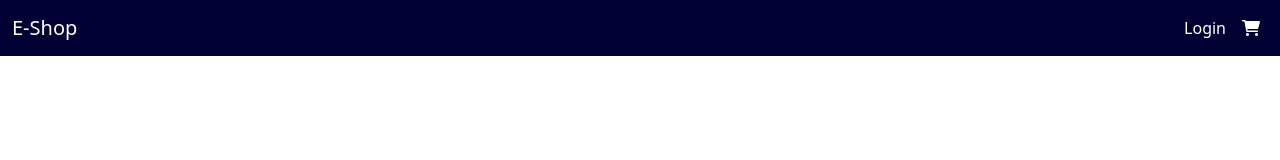
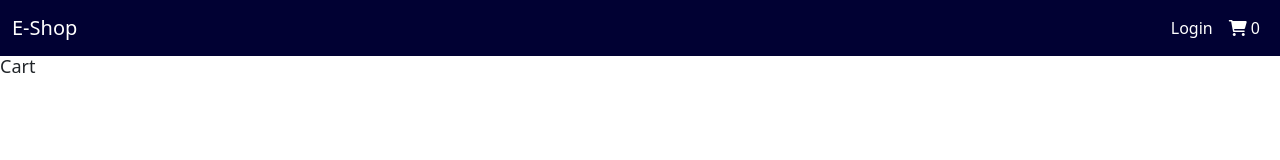
Before and after one commit to subashhB/mern-ecommerce, a React (Create React App) app in the folder client/: page /cart in a window 1280 px wide. Before the commit this address had no page. Shown: the top 160 px of the page. Built offline with nearby package versions, Linux system fonts and the light colour scheme.

Commit message:
Cart and Local Storage

```diff
--- a/client/src/App.js
+++ b/client/src/App.js
@@ -5,6 +5,7 @@ import Navbar from './components/Navbar';
 import Homescreen from './screens/Homescreen';
 import {BrowserRouter, Route, Routes} from 'react-router-dom';
 import Description from './screens/Description';
+import Cart from './screens/Cart';
 
 function App() {
   return (
@@ -14,6 +15,7 @@ function App() {
         <Routes>
           <Route path='/' element={<Homescreen/>} exact/>
           <Route path='/product/:id' element={<Description/>} exact/>
+          <Route path='/cart' element={<Cart/>}/>
         </Routes>
       </BrowserRouter>
     </div>
--- /dev/null
+++ b/client/src/actions/cartActions.js
@@ -0,0 +1,11 @@
+export const addToCart=(product, quantity)=>(dispatch,getState)=>{
+    const cartItem = {
+        name: product.name,
+        _id: product._id,
+        price: product.price,
+        countInStock: product.countInStock,
+        quantity: quantity
+    }
+    dispatch({type:'ADD_TO_CART', payload:cartItem})
+    localStorage.setItem('cartItems', JSON.stringify(getState().cartReducer.cartItems))
+}
--- a/client/src/components/Navbar.js
+++ b/client/src/components/Navbar.js
@@ -1,11 +1,14 @@
 import React from 'react';
+import { useDispatch,useSelector } from 'react-redux';
 
 export default function Navbar() {
+    const cartReducer = useSelector(state => state.cartReducer)
+    const {cartItems} = cartReducer
     return (
         <div>
             <nav className="navbar navbar-expand-lg">
                 <div className="container-fluid">
-                    <a className="navbar-brand" href="#">E-Shop</a>
+                    <a className="navbar-brand" href="/">E-Shop</a>
                     <button className="navbar-toggler" type="button" data-bs-toggle="collapse" data-bs-target="#navbarNav" aria-controls="navbarNav" aria-expanded="false" aria-label="Toggle navigation">
                         <span className="navbar-toggler-icon"></span>
                     </button>
@@ -15,7 +18,9 @@ export default function Navbar() {
                                 <a className="nav-link" href="#">Login</a>
                             </li>
                             <li className="nav-item">
-                                <a className="nav-link disabled"><i className='fa fa-shopping-cart'></i></a>
+                                <a className="nav-link" href="/cart">
+                                    <i className='fas fa-shopping-cart'></i> {cartItems.length}
+                                </a>
                             </li>
                         </ul>
                     </div>
--- /dev/null
+++ b/client/src/reducers/cartReducers.js
@@ -0,0 +1,20 @@
+export const cartReducer = (state={cartItems: []}, action)=>{
+    switch(action.type){
+        case 'ADD_TO_CART':
+        const alreadyExists = state.cartItems.find((item) => item._id === action.payload._id)
+        if(alreadyExists){
+            return{
+                ...state,
+                cartItems: state.cartItems.map((item) => item._id === action.payload._id ? action.payload : item)
+            }
+        }
+        else{
+            return{
+                ...state,
+                cartItems: [...state.cartItems, action.payload]
+            }
+        }
+
+        default: return state
+    }
+}
--- /dev/null
+++ b/client/src/screens/Cart.js
@@ -0,0 +1,12 @@
+import React from 'react'
+import {useDispatch, useSelector} from 'react-redux'
+
+export default function Cart() {
+    const cartReducerState = useSelector(state=> state.cartReducer)
+    const {cartItems} = cartReducerState
+  return (
+    <div>
+        <h1>Cart</h1>
+    </div>
+  )
+}
--- a/client/src/screens/Description.js
+++ b/client/src/screens/Description.js
@@ -2,17 +2,22 @@ import React, { useEffect, useState } from "react";
 import { useDispatch, useSelector } from "react-redux";
 import { useParams } from "react-router-dom";
 import { getProductById } from "../actions/productActions";
+import { addToCart } from "../actions/cartActions";
 
 export default function Description({match}){
     let {id:productId} = useParams();
     const getProductByIdState = useSelector(state=> state.getProductByIdReducer)
     const{product, loading, error}= getProductByIdState
     const dispatch = useDispatch();
+    const[quantity, setQuantity] = useState(1);
+
+    const addItemToCart=()=>{
+        dispatch(addToCart(product,quantity))
+    }
 
     useEffect(()=>{
         dispatch(getProductById(productId))
     },[])
-
 
     return (
       <div>
@@ -39,13 +44,13 @@ export default function Description({match}){
                 <h1>Price: {product.price}</h1>
                 <hr />
                 <h1>Select Quantity: </h1>
-                <select>
+                <select value={quantity} onChange={(e)=>{setQuantity(e.target.value)}}>
                   {[...Array(product.countInStock).keys()].map((x, i) => {
                     return <option value={i + 1} key={i}>{i + 1}</option>;
                   })}
                 </select>
                 <hr />
-                <button className="btn btn-dark ">ADD TO CART</button>
+                <button className="btn btn-dark " onClick={addItemToCart} disabled={!product.countInStock}>ADD TO CART</button>
               </div>
             </div>
           </div>
--- a/client/src/store.js
+++ b/client/src/store.js
@@ -1,4 +1,5 @@
 import { getAllProductsReducer, getProductByIdReducer } from "./reducers/productReducers";
+import {cartReducer} from './reducers/cartReducers';
 import {combineReducers} from 'redux';
 import {createStore, applyMiddleware} from 'redux';
 import thunk from 'redux-thunk';
@@ -6,8 +7,15 @@ import { composeWithDevTools } from "redux-devtools-extension";
 
 const finalReducer = combineReducers({
     getAllProductsReducer: getAllProductsReducer,
-    getProductByIdReducer: getProductByIdReducer
+    getProductByIdReducer: getProductByIdReducer,
+    cartReducer: cartReducer
 })
+
+const cartItems = localStorage.getItem('cartItems') ? JSON.parse(localStorage.getItem('cartItems')): []
+
+const initialState={
+  cartReducer: {cartItems: cartItems}
+}
 
 const composeEnhancers = composeWithDevTools({
     // Specify here name, actionsBlacklist, actionsCreators and other options
@@ -15,6 +23,7 @@ const composeEnhancers = composeWithDevTools({
 
 const store = createStore(
     finalReducer,
+    initialState,
     composeEnhancers(
       applyMiddleware(thunk)
       // other store enhancers if any
```
